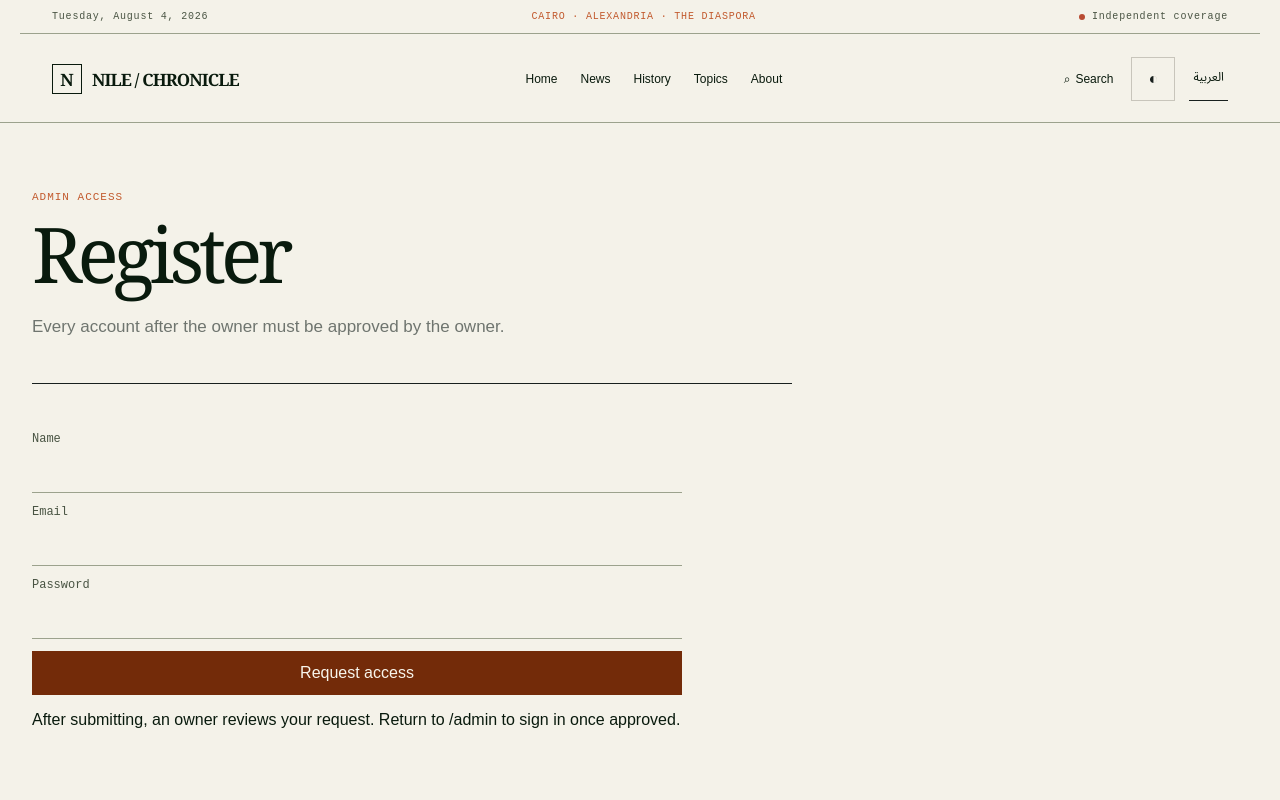
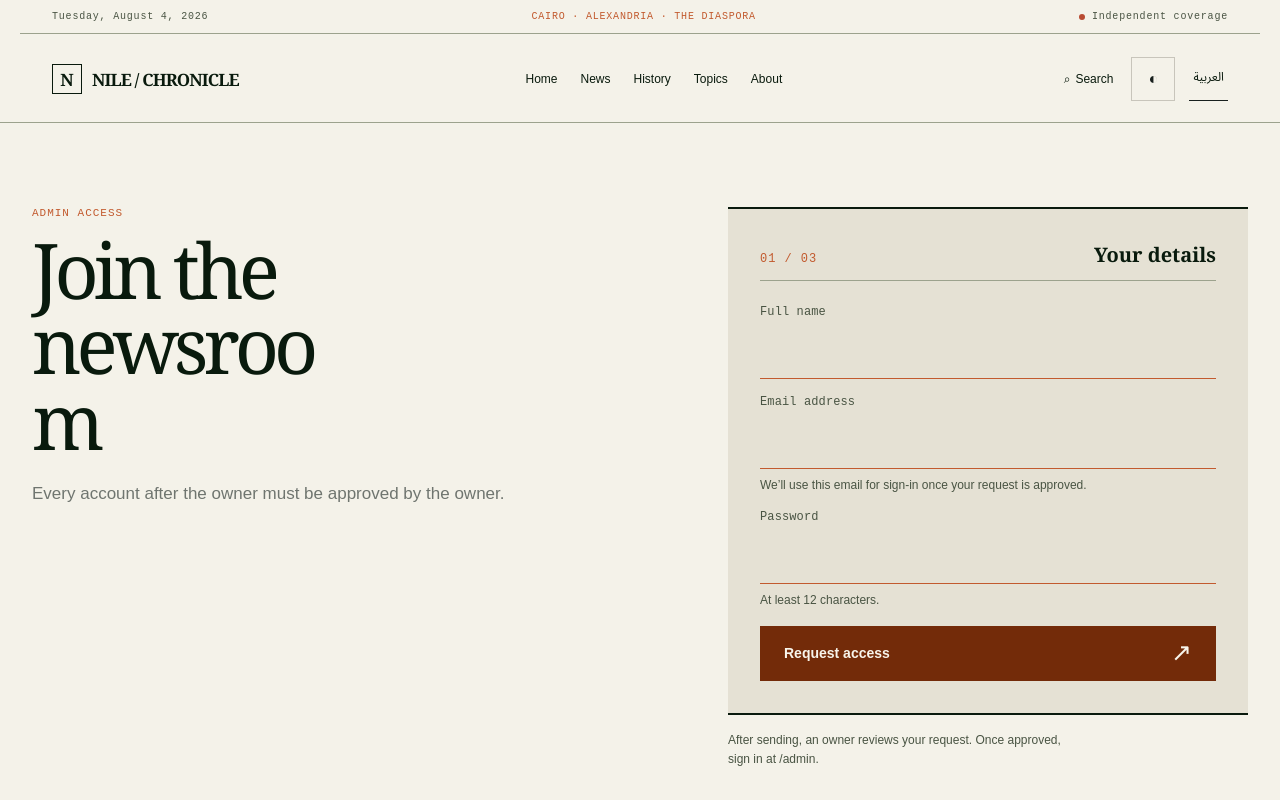
Before and after one commit to Marko026/newswebapp, a Next.js app: page /en/register in a window 1280 px wide. Shown: the top 800 px of the page. Built offline with nearby package versions, Linux system fonts and the light colour scheme; no server answers.

Commit message:
polish editorial access request form

```diff
--- a/app/(site)/[locale]/register/page.tsx
+++ b/app/(site)/[locale]/register/page.tsx
@@ -6,11 +6,13 @@ export default async function RegisterPage({ params }: { params: Promise<{ local
   if (locale !== "ar" && locale !== "en") notFound();
   const arabic = locale === "ar";
   return <main className="page-wrap subpage access-request-page" dir={arabic ? "rtl" : "ltr"}>
+    <div className="access-request-grid">
     <div className="subpage-heading">
       <p className="eyebrow">{arabic ? "Pristup adminu" : "Admin access"}</p>
-      <h1>{arabic ? "التسجيل" : "Register"}</h1>
+      <h1>{arabic ? "انضم إلى غرفة الأخبار" : "Join the newsroom"}</h1>
       <p className="subpage-lede">{arabic ? "كل حساب بعد حساب المالك يحتاج إلى موافقة المالك." : "Every account after the owner must be approved by the owner."}</p>
     </div>
-    <div className="register-form-shell"><RegisterForm locale={locale} /><p className="form-note">{arabic ? "Nakon slanja, vlasnik pregleda zahtev. Povratak za prijavu: /admin." : "After submitting, an owner reviews your request. Return to /admin to sign in once approved."}</p></div>
+    <div className="register-form-shell"><RegisterForm locale={locale} /><p className="form-note">{arabic ? "بعد الإرسال، يراجع المالك طلبك. ستتمكن من تسجيل الدخول من /admin بعد الموافقة." : "After sending, an owner reviews your request. Once approved, sign in at /admin."}</p></div>
+    </div>
   </main>;
 }
--- a/app/(site)/globals.css
+++ b/app/(site)/globals.css
@@ -223,6 +223,36 @@ button:focus-visible,a:focus-visible,input:focus-visible,textarea:focus-visible{
 /* Editorial control hardening: all form states share the Newsprint token system. */
 .newsletter-form{max-width:650px;display:grid;gap:var(--space-3);margin-top:var(--space-7)}
 .access-request-form{max-width:650px;display:grid;gap:var(--space-3);margin-top:var(--space-7)}
+.access-request-grid{display:grid;grid-template-columns:minmax(0,1fr) minmax(360px,520px);gap:clamp(48px,9vw,140px);align-items:start}
+.access-request-grid .subpage-heading{max-width:560px;padding-top:var(--space-4);border-bottom:0}
+.access-request-grid .subpage-heading h1{max-width:8ch}
+.access-request-form{margin-top:var(--space-4);padding:var(--space-6);background:var(--color-paper-raised);border-top:var(--rule-strong);border-bottom:var(--rule-strong);gap:var(--space-4)}
+.form-intro-row{display:flex;align-items:baseline;justify-content:space-between;border-bottom:var(--rule-thin);padding-bottom:var(--space-3);margin-bottom:var(--space-2)}
+.form-intro-row p{margin:0;color:var(--color-ink);font:600 var(--text-md) var(--font-display)}
+.form-step{color:var(--color-accent);font:var(--text-xs) var(--font-mono);letter-spacing:.08em}
+.access-request-form label{gap:var(--space-2);color:var(--color-ink);font-size:var(--text-sm);letter-spacing:.01em}
+.access-request-form input{border:1px solid var(--color-line);background:var(--color-paper);padding:14px 15px;min-height:52px;font:var(--text-base) var(--font-body);transition:border-color var(--dur-fast) var(--ease-out),box-shadow var(--dur-fast) var(--ease-out),background-color var(--dur-fast) var(--ease-out)}
+.access-request-form input:hover{border-color:var(--color-muted)}
+.access-request-form input:focus-visible{outline:2px solid var(--color-focus);outline-offset:3px;border-color:var(--color-focus);box-shadow:0 0 0 5px color-mix(in oklch,var(--color-focus) 15%,transparent);background:var(--color-paper-raised)}
+.access-request-form input:invalid:not(:placeholder-shown){border-color:var(--color-accent)}
+.form-field-note{color:var(--color-muted);font-size:var(--text-xs);line-height:1.45;margin-top:calc(var(--space-2) * -1)}
+.access-request-submit{display:flex;align-items:center;justify-content:space-between;gap:var(--space-4);width:100%;min-height:56px;border:1px solid var(--color-accent-dark);background:var(--color-accent-dark);color:var(--color-accent-ink);padding:var(--space-3) var(--space-4);cursor:pointer;font:600 var(--text-sm) var(--font-body);transition:transform var(--dur-fast) var(--ease-out),background-color var(--dur-fast) var(--ease-out),border-color var(--dur-fast) var(--ease-out),opacity var(--dur-fast) var(--ease-out);touch-action:manipulation}
+.access-request-submit:hover{background:var(--color-accent);border-color:var(--color-accent);transform:translateY(-2px)}
+.access-request-submit:active{transform:translateY(0)}
+.access-request-submit:disabled{cursor:wait;opacity:.72;transform:none}
+.access-request-submit:focus-visible{outline:3px solid var(--color-focus);outline-offset:4px}
+.submit-arrow{font:var(--text-lg) var(--font-mono);transition:transform var(--dur-fast) var(--ease-out)}
+.access-request-submit:hover .submit-arrow{transform:translate(3px,-3px)}
+.form-spinner{width:17px;height:17px;border:2px solid color-mix(in oklch,var(--color-accent-ink) 30%,transparent);border-top-color:var(--color-accent-ink);border-radius:50%;animation:form-spin .7s linear infinite}
+.form-success,.form-error{padding-top:var(--space-2);border-top:1px solid currentColor;animation:form-reveal var(--dur-normal) var(--ease-out) both}
+.form-error{color:var(--color-accent)}
+.form-success{color:var(--color-accent-dark)}
+.form-note{max-width:52ch;margin:var(--space-4) 0 0;color:var(--color-muted);font-size:var(--text-xs);line-height:1.6}
+@keyframes form-spin{to{transform:rotate(360deg)}}
+@keyframes form-reveal{from{opacity:0;transform:translateY(5px)}to{opacity:1;transform:translateY(0)}}
+@media(max-width:900px){.access-request-grid{grid-template-columns:1fr;gap:var(--space-7)}.access-request-grid .subpage-heading{padding-bottom:0}.access-request-grid .subpage-heading h1{max-width:12ch}}
+@media(max-width:640px){.access-request-grid{gap:var(--space-5)}.access-request-form{padding:var(--space-4);margin-top:0}.access-request-form input{font-size:16px}.access-request-grid .subpage-heading h1{max-width:11ch}}
+@media(prefers-reduced-motion:reduce){.form-spinner{animation:none;border-top-color:var(--color-accent-ink)}.form-success,.form-error{animation:none}}
 .register-form-shell{width:min(100%,650px);margin-inline:0}
 .access-request-page{max-width:none;width:100%}
 .access-request-page .subpage-heading{max-width:760px}
--- a/components/register-form.tsx
+++ b/components/register-form.tsx
@@ -1,25 +1,50 @@
 "use client";
 
-import { FormEvent, useState } from "react";
+import { FormEvent, useId, useState } from "react";
+
+type FormStatus = "idle" | "loading" | "success" | "error";
 
 export function RegisterForm({ locale }: { locale: "ar" | "en" }) {
   const arabic = locale === "ar";
+  const [status, setStatus] = useState<FormStatus>("idle");
   const [message, setMessage] = useState("");
+  const nameId = useId();
+  const emailId = useId();
+  const passwordId = useId();
 
   async function submit(event: FormEvent<HTMLFormElement>) {
     event.preventDefault();
     const form = event.currentTarget;
-    const response = await fetch("/api/register", { method: "POST", headers: { "content-type": "application/json" }, body: JSON.stringify(Object.fromEntries(new FormData(form))) });
-    const body = await response.json().catch(() => ({}));
-    setMessage(response.ok ? (arabic ? "تم إرسال طلبك إلى المالك للموافقة." : "Your request was sent to the owner for approval.") : (body.error || (arabic ? "فشل التسجيل" : "Registration failed")));
-    if (response.ok) form.reset();
+    setStatus("loading");
+    setMessage("");
+    try {
+      const response = await fetch("/api/register", { method: "POST", headers: { "content-type": "application/json" }, body: JSON.stringify(Object.fromEntries(new FormData(form))) });
+      const body = await response.json().catch(() => ({}));
+      if (!response.ok) throw new Error(body.error || (arabic ? "تعذر إرسال الطلب" : "We could not send your request."));
+      setStatus("success");
+      setMessage(arabic ? "تم إرسال طلبك للمراجعة." : "Your request is now with the editorial desk.");
+      form.reset();
+    } catch (error) {
+      setStatus("error");
+      setMessage(error instanceof Error ? error.message : (arabic ? "تعذر إرسال الطلب" : "We could not send your request."));
+    }
   }
 
-  return <form className="access-request-form" onSubmit={submit}>
-    <label>{arabic ? "الاسم" : "Name"}<input name="name" required maxLength={120} /></label>
-    <label>{arabic ? "البريد الإلكتروني" : "Email"}<input name="email" type="email" required /></label>
-    <label>{arabic ? "كلمة المرور" : "Password"}<input name="password" type="password" minLength={12} required autoComplete="new-password" /></label>
-    <button type="submit">{arabic ? "إرسال طلب الوصول" : "Request access"}</button>
-    {message && <p role="status">{message}</p>}
+  const isLoading = status === "loading";
+  return <form className="access-request-form" onSubmit={submit} aria-busy={isLoading}>
+    <div className="form-intro-row">
+      <span className="form-step">01 / 03</span>
+      <p>{arabic ? "بياناتك الأساسية" : "Your details"}</p>
+    </div>
+    <label htmlFor={nameId}>{arabic ? "الاسم الكامل" : "Full name"}<input id={nameId} name="name" required maxLength={120} autoComplete="name" /></label>
+    <label htmlFor={emailId}>{arabic ? "البريد الإلكتروني" : "Email address"}<input id={emailId} name="email" type="email" required maxLength={254} autoComplete="email" /></label>
+    <div className="form-field-note">{arabic ? "ستستخدم هذا البريد لتسجيل الدخول بعد الموافقة." : "We’ll use this email for sign-in once your request is approved."}</div>
+    <label htmlFor={passwordId}>{arabic ? "كلمة المرور" : "Password"}<input id={passwordId} name="password" type="password" minLength={12} required autoComplete="new-password" aria-describedby={`${passwordId}-hint`} /></label>
+    <div id={`${passwordId}-hint`} className="form-field-note">{arabic ? "12 حرفاً على الأقل." : "At least 12 characters."}</div>
+    <button className="access-request-submit" type="submit" disabled={isLoading} aria-disabled={isLoading}>
+      <span>{isLoading ? (arabic ? "جاري الإرسال" : "Sending request") : arabic ? "إرسال طلب الوصول" : "Request access"}</span>
+      {isLoading ? <span className="form-spinner" aria-hidden="true" /> : <span className="submit-arrow" aria-hidden="true">↗</span>}
+    </button>
+    {message && <p className={status === "error" ? "form-error" : "form-success"} role={status === "error" ? "alert" : "status"} aria-live="polite">{message}</p>}
   </form>;
 }
```
